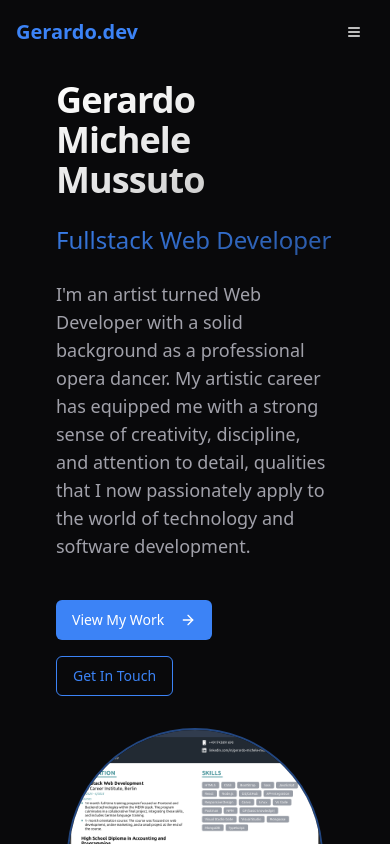
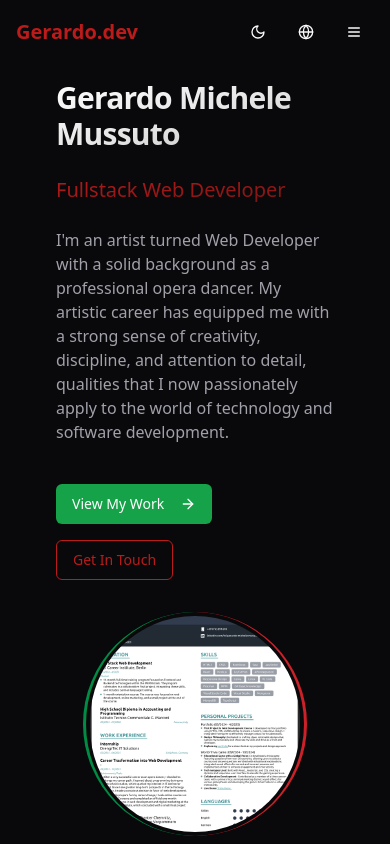
Before and after one commit to Onid89/onid89-creative-code-showcase, a React (Vite) app: page / in a window 390 px wide. Shown: the top 844 px of the page. Built offline with nearby package versions, Linux system fonts and the light colour scheme.

Commit message:
Refactor: Implement responsiveness, theme, and language switcher
- Make the website responsive for all devices.
- Implement dark/light mode switcher in the top right corner.
- Implement language switcher (English, German, Italian).
- Adjust color scheme based on the Italian flag for a refined look.

```diff
--- a/src/components/Hero.tsx
+++ b/src/components/Hero.tsx
@@ -9,17 +9,17 @@ export default function Hero() {
       <div className="container mx-auto">
         <div className="grid grid-cols-1 lg:grid-cols-12 gap-8 items-center">
           <div className="lg:col-span-7 flex flex-col space-y-6 animate-fade-in">
-            <h1 className="text-4xl sm:text-5xl md:text-6xl font-bold tracking-tight text-gradient">
+            <h1 className="text-3xl xs:text-4xl sm:text-5xl md:text-6xl font-bold tracking-tight text-gradient">
               Gerardo Michele Mussuto
             </h1>
-            <h2 className="text-2xl sm:text-3xl text-accent-gradient">
+            <h2 className="text-xl xs:text-2xl sm:text-3xl text-accent-gradient">
               Fullstack Web Developer
             </h2>
-            <p className="text-lg text-muted-foreground max-w-2xl">
+            <p className="text-base sm:text-lg text-muted-foreground max-w-2xl">
               I'm an artist turned Web Developer with a solid background as a professional opera dancer. My artistic career has equipped me with a strong sense of creativity, discipline, and attention to detail, qualities that I now passionately apply to the world of technology and software development.
             </p>
             <div className="flex flex-wrap gap-4 pt-4">
-              <Button asChild className="bg-accent hover:bg-accent/80 text-white">
+              <Button asChild className="bg-primary hover:bg-primary/80 text-white">
                 <a href="#projects">
                   View My Work
                   <ArrowRight className="ml-2 h-4 w-4" />
@@ -33,11 +33,11 @@ export default function Hero() {
             </div>
           </div>
           <div className="lg:col-span-5 flex justify-center">
-            <div className="relative w-64 h-64 md:w-80 md:h-80 rounded-full overflow-hidden border-2 border-accent/50">
+            <div className="relative w-56 h-56 xs:w-64 xs:h-64 md:w-80 md:h-80 rounded-full overflow-hidden italian-border p-1">
               <img
                 src="/lovable-uploads/2ae4a85c-065d-455f-9088-80896bca56ff.png"
                 alt="Gerardo Michele Mussuto"
-                className="object-cover w-full h-full"
+                className="object-cover w-full h-full rounded-full"
               />
             </div>
           </div>
--- /dev/null
+++ b/src/components/LanguageSwitcher.tsx
@@ -0,0 +1,55 @@
+
+import { useState } from "react";
+import { Globe } from "lucide-react";
+import { Button } from "@/components/ui/button";
+import {
+  DropdownMenu,
+  DropdownMenuContent,
+  DropdownMenuItem,
+  DropdownMenuTrigger,
+} from "@/components/ui/dropdown-menu";
+
+type Language = {
+  code: string;
+  name: string;
+  flag: string;
+};
+
+const languages: Language[] = [
+  { code: "en", name: "English", flag: "🇬🇧" },
+  { code: "de", name: "Deutsch", flag: "🇩🇪" },
+  { code: "it", name: "Italiano", flag: "🇮🇹" },
+];
+
+export function LanguageSwitcher() {
+  const [currentLang, setCurrentLang] = useState<string>("en");
+
+  const handleLanguageChange = (langCode: string) => {
+    setCurrentLang(langCode);
+    // Here you would implement the actual language change logic
+    console.log(`Language changed to ${langCode}`);
+  };
+
+  return (
+    <DropdownMenu>
+      <DropdownMenuTrigger asChild>
+        <Button variant="ghost" size="icon" className="rounded-full">
+          <Globe className="h-5 w-5" />
+          <span className="sr-only">Change language</span>
+        </Button>
+      </DropdownMenuTrigger>
+      <DropdownMenuContent align="end">
+        {languages.map((lang) => (
+          <DropdownMenuItem
+            key={lang.code}
+            onClick={() => handleLanguageChange(lang.code)}
+            className={currentLang === lang.code ? "bg-accent/20" : ""}
+          >
+            <span className="mr-2">{lang.flag}</span>
+            {lang.name}
+          </DropdownMenuItem>
+        ))}
+      </DropdownMenuContent>
+    </DropdownMenu>
+  );
+}
--- a/src/components/Navbar.tsx
+++ b/src/components/Navbar.tsx
@@ -3,6 +3,8 @@ import { useState, useEffect } from "react";
 import { Menu, X } from "lucide-react";
 import { Button } from "@/components/ui/button";
 import { cn } from "@/lib/utils";
+import { ThemeToggle } from "@/components/ThemeToggle";
+import { LanguageSwitcher } from "@/components/LanguageSwitcher";
 
 const navItems = [
   { label: "Home", href: "#home" },
@@ -41,8 +43,8 @@ export default function Navbar() {
           </div>
 
           {/* Desktop Navigation */}
-          <div className="hidden md:block">
-            <div className="ml-10 flex items-baseline space-x-4">
+          <div className="hidden md:flex md:items-center md:space-x-4">
+            <div className="flex items-baseline space-x-4">
               {navItems.map((item) => (
                 <a
                   key={item.label}
@@ -53,15 +55,22 @@ export default function Navbar() {
                 </a>
               ))}
             </div>
+
+            <div className="flex items-center space-x-1 ml-4">
+              <ThemeToggle />
+              <LanguageSwitcher />
+            </div>
           </div>
 
           {/* Mobile Navigation Button */}
-          <div className="md:hidden">
+          <div className="md:hidden flex items-center space-x-2">
+            <ThemeToggle />
+            <LanguageSwitcher />
             <Button
               variant="ghost"
               size="icon"
               onClick={() => setIsMenuOpen(!isMenuOpen)}
-              className="text-foreground"
+              className="text-foreground ml-2"
             >
               {isMenuOpen ? <X /> : <Menu />}
             </Button>
--- a/src/components/Projects.tsx
+++ b/src/components/Projects.tsx
@@ -58,7 +58,7 @@ export default function Projects() {
           {projects.map((project, index) => (
             <Card
               key={index}
-              className="glass overflow-hidden border-accent/20 hover:border-accent/40 transition-all group"
+              className="glass overflow-hidden border-accent/20 hover:italian-border transition-all group"
             >
               <div className="h-48 overflow-hidden">
                 <img
@@ -80,8 +80,8 @@ export default function Projects() {
                   ))}
                 </div>
               </CardContent>
-              <CardFooter className="flex gap-4">
-                <Button asChild variant="outline" size="sm" className="border-accent text-accent hover:bg-accent/10">
+              <CardFooter className="flex flex-wrap gap-4">
+                <Button asChild variant="outline" size="sm" className="border-primary text-primary hover:bg-primary/10">
                   <a href={project.github} target="_blank" rel="noopener noreferrer">
                     <Github className="mr-2 h-4 w-4" />
                     GitHub
--- /dev/null
+++ b/src/components/ThemeProvider.tsx
@@ -0,0 +1,63 @@
+
+"use client";
+
+import { createContext, useContext, useEffect, useState } from "react";
+
+type Theme = "dark" | "light";
+
+type ThemeProviderProps = {
+  children: React.ReactNode;
+  defaultTheme?: Theme;
+  storageKey?: string;
+};
+
+type ThemeProviderState = {
+  theme: Theme;
+  setTheme: (theme: Theme) => void;
+};
+
+const initialState: ThemeProviderState = {
+  theme: "dark",
+  setTheme: () => null,
+};
+
+const ThemeProviderContext = createContext<ThemeProviderState>(initialState);
+
+export function ThemeProvider({
+  children,
+  defaultTheme = "dark",
+  storageKey = "theme",
+  ...props
+}: ThemeProviderProps) {
+  const [theme, setTheme] = useState<Theme>(
+    () => (localStorage.getItem(storageKey) as Theme) || defaultTheme
+  );
+
+  useEffect(() => {
+    const root = window.document.documentElement;
+
+    root.classList.remove("light", "dark");
+    root.classList.add(theme);
+    localStorage.setItem(storageKey, theme);
+  }, [theme, storageKey]);
+
+  const value = {
+    theme,
+    setTheme: (theme: Theme) => setTheme(theme),
+  };
+
+  return (
+    <ThemeProviderContext.Provider {...props} value={value}>
+      {children}
+    </ThemeProviderContext.Provider>
+  );
+}
+
+export const useTheme = () => {
+  const context = useContext(ThemeProviderContext);
+
+  if (context === undefined)
+    throw new Error("useTheme must be used within a ThemeProvider");
+
+  return context;
+};
--- /dev/null
+++ b/src/components/ThemeToggle.tsx
@@ -0,0 +1,34 @@
+
+import { Moon, Sun } from "lucide-react";
+import { useTheme } from "@/components/ThemeProvider";
+import { Button } from "@/components/ui/button";
+import {
+  DropdownMenu,
+  DropdownMenuContent,
+  DropdownMenuItem,
+  DropdownMenuTrigger,
+} from "@/components/ui/dropdown-menu";
+
+export function ThemeToggle() {
+  const { theme, setTheme } = useTheme();
+
+  return (
+    <DropdownMenu>
+      <DropdownMenuTrigger asChild>
+        <Button variant="ghost" size="icon" className="rounded-full">
+          <Sun className="h-5 w-5 rotate-0 scale-100 transition-all dark:-rotate-90 dark:scale-0" />
+          <Moon className="absolute h-5 w-5 rotate-90 scale-0 transition-all dark:rotate-0 dark:scale-100" />
+          <span className="sr-only">Toggle theme</span>
+        </Button>
+      </DropdownMenuTrigger>
+      <DropdownMenuContent align="end">
+        <DropdownMenuItem onClick={() => setTheme("light")}>
+          Light
+        </DropdownMenuItem>
+        <DropdownMenuItem onClick={() => setTheme("dark")}>
+          Dark
+        </DropdownMenuItem>
+      </DropdownMenuContent>
+    </DropdownMenu>
+  );
+}
--- a/src/components/ui/dropdown-menu.tsx
+++ b/src/components/ui/dropdown-menu.tsx
@@ -1,3 +1,4 @@
+
 import * as React from "react"
 import * as DropdownMenuPrimitive from "@radix-ui/react-dropdown-menu"
 import { Check, ChevronRight, Circle } from "lucide-react"
@@ -25,7 +26,7 @@ const DropdownMenuSubTrigger = React.forwardRef<
   <DropdownMenuPrimitive.SubTrigger
     ref={ref}
     className={cn(
-      "flex cursor-default select-none items-center rounded-sm px-2 py-1.5 text-sm outline-none focus:bg-accent data-[state=open]:bg-accent",
+      "flex cursor-default select-none items-center rounded-sm px-2 py-1.5 text-sm outline-none focus:bg-accent focus:text-accent-foreground data-[state=open]:bg-accent data-[state=open]:text-accent-foreground",
       inset && "pl-8",
       className
     )}
--- a/src/index.css
+++ b/src/index.css
@@ -5,6 +5,47 @@
 
 @layer base {
   :root {
+    --background: 0 0% 100%;
+    --foreground: 240 10% 3.9%;
+
+    --card: 0 0% 100%;
+    --card-foreground: 240 10% 3.9%;
+
+    --popover: 0 0% 100%;
+    --popover-foreground: 240 10% 3.9%;
+
+    --primary: 142 76% 36%; /* Green inspired by Italian flag */
+    --primary-foreground: 0 0% 98%;
+
+    --secondary: 240 4.8% 95.9%;
+    --secondary-foreground: 240 5.9% 10%;
+
+    --muted: 240 4.8% 95.9%;
+    --muted-foreground: 240 3.8% 46.1%;
+
+    --accent: 0 75% 42%; /* Red inspired by Italian flag */
+    --accent-foreground: 0 0% 98%;
+
+    --destructive: 0 84.2% 60.2%;
+    --destructive-foreground: 0 0% 98%;
+
+    --border: 240 5.9% 90%;
+    --input: 240 5.9% 90%;
+    --ring: 142 76% 36%;
+
+    --radius: 0.5rem;
+
+    --sidebar-background: 0 0% 100%;
+    --sidebar-foreground: 240 5.3% 26.1%;
+    --sidebar-primary: 240 5.9% 10%;
+    --sidebar-primary-foreground: 0 0% 98%;
+    --sidebar-accent: 240 4.8% 95.9%;
+    --sidebar-accent-foreground: 240 5.9% 10%;
+    --sidebar-border: 220 13% 91%;
+    --sidebar-ring: 142 76% 36%;
+  }
+
+  .dark {
     --background: 240 10% 3.9%;
     --foreground: 0 0% 98%;
 
@@ -14,8 +55,8 @@
     --popover: 240 10% 3.9%;
     --popover-foreground: 0 0% 98%;
 
-    --primary: 0 0% 98%;
-    --primary-foreground: 240 5.9% 10%;
+    --primary: 142 76% 36%; /* Green inspired by Italian flag */
+    --primary-foreground: 0 0% 98%;
 
     --secondary: 240 3.7% 15.9%;
     --secondary-foreground: 0 0% 98%;
@@ -23,7 +64,7 @@
     --muted: 240 3.7% 15.9%;
     --muted-foreground: 240 5% 64.9%;
 
-    --accent: 217 91% 60%;
+    --accent: 0 75% 42%; /* Red inspired by Italian flag */
     --accent-foreground: 0 0% 98%;
 
     --destructive: 0 62.8% 30.6%;
@@ -31,9 +72,7 @@
 
     --border: 240 3.7% 15.9%;
     --input: 240 3.7% 15.9%;
-    --ring: 217 91% 60%;
-
-    --radius: 0.5rem;
+    --ring: 142 76% 36%;
 
     --sidebar-background: 0 0% 98%;
     --sidebar-foreground: 240 5.3% 26.1%;
@@ -42,7 +81,7 @@
     --sidebar-accent: 240 4.8% 95.9%;
     --sidebar-accent-foreground: 240 5.9% 10%;
     --sidebar-border: 220 13% 91%;
-    --sidebar-ring: 217.2 91.2% 59.8%;
+    --sidebar-ring: 142 76% 36%;
   }
 }
 
@@ -67,7 +106,7 @@
   }
 
   .text-gradient {
-    @apply bg-gradient-to-br from-white via-white/90 to-white/70 bg-clip-text text-transparent;
+    @apply bg-gradient-to-br from-white via-white/90 to-white/70 bg-clip-text text-transparent dark:from-white dark:via-white/90 dark:to-white/70;
   }
 
   .text-accent-gradient {
@@ -77,4 +116,8 @@
   .section-padding {
     @apply py-20 px-6 md:px-12 lg:px-24;
   }
+
+  .italian-border {
+    @apply border-l-[3px] border-l-[#008C45] border-r-[3px] border-r-[#CD212A] border-y-white/30 dark:border-y-white/10;
+  }
 }
```
Also changed, not shown: src/components/About.tsx (+8 -8 lines), src/components/Footer.tsx (+7 -3 lines), src/components/Skills.tsx (+8 -8 lines), src/main.tsx (+7 -1 lines).
